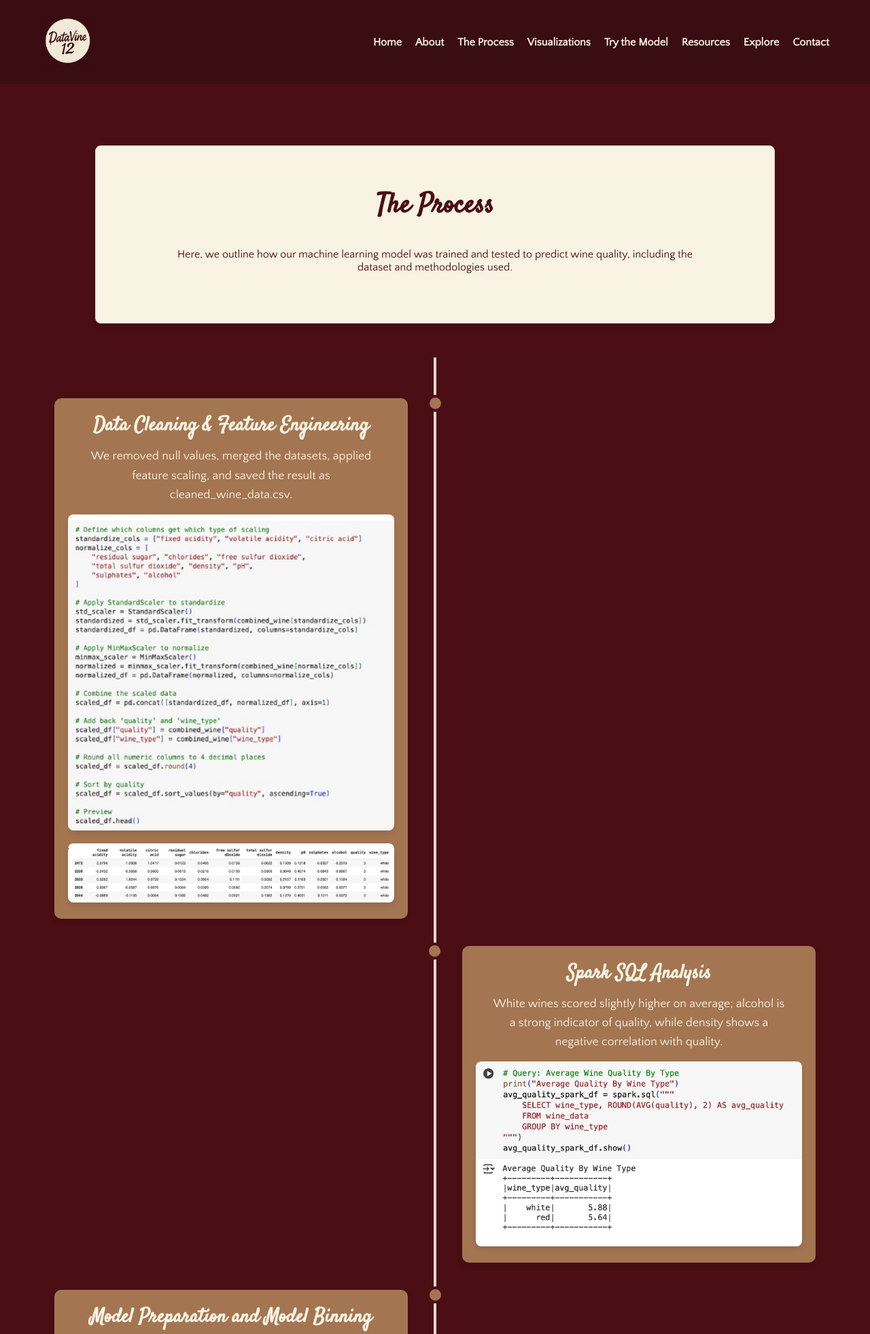
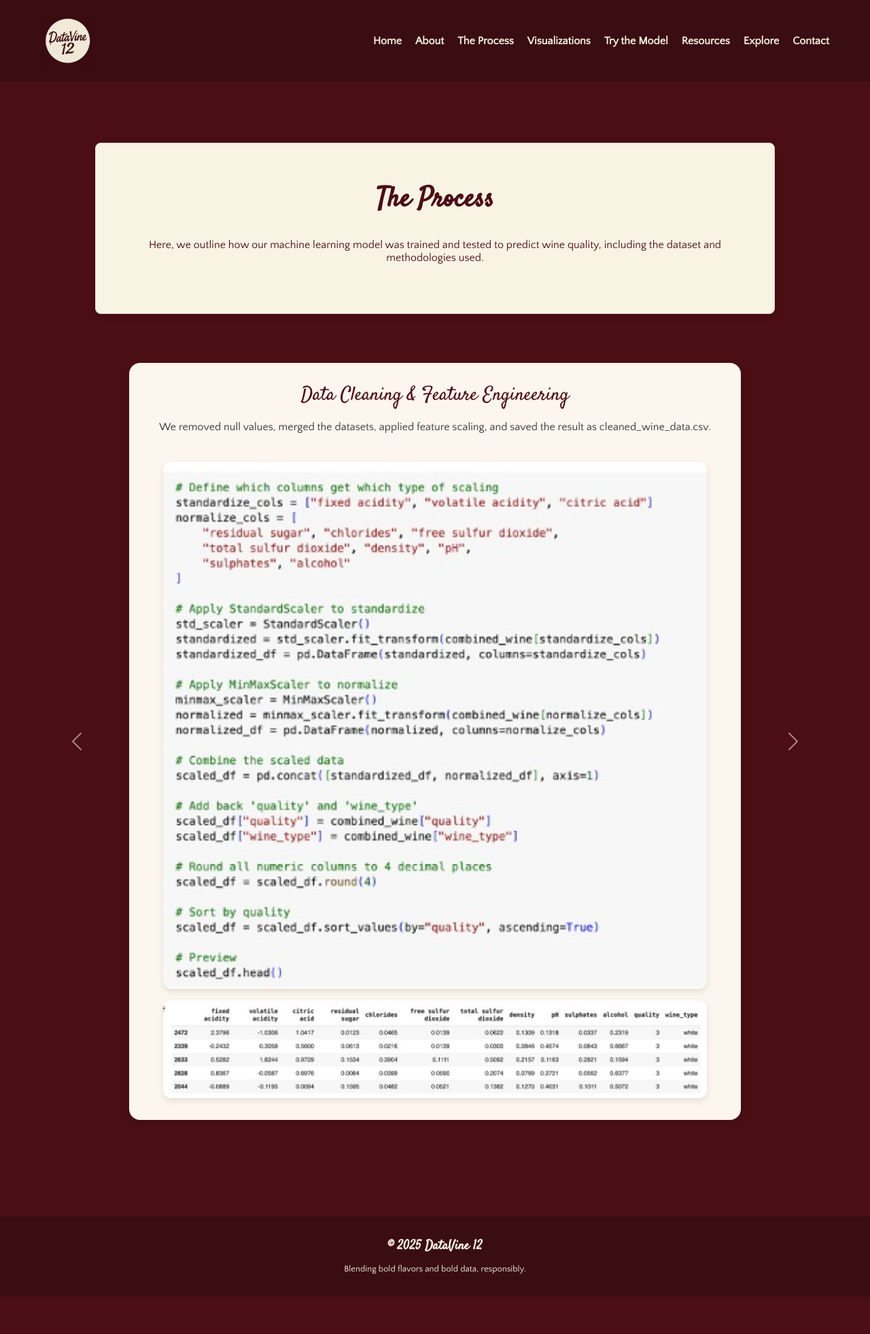
Before and after one commit to alvamag/Team3_Project4, a Flask app: page /the-process in a window 1280 px wide. Shown: the top 1963 px of the page at 68% size. After the commit the page ends 1908 px from the top, so only its background shows below. Run offline with Flask 3, Linux system fonts and the light colour scheme; parts of the project's set-up code (start-up, migrations or seed data) failed here and were passed over.

Commit message:
ML WORKS

```diff
--- a/wine_quality_app/app.py
+++ b/wine_quality_app/app.py
@@ -1,8 +1,12 @@
 from flask import Flask, render_template, request, jsonify
 import folium
 import json
+import joblib   # Assuming you have a model saved as 'model.pkl'
 
 app = Flask(__name__)
+# Load the trained Random Forest model
+model = joblib.load("models/random_forest_model.pkl")
+
 
 # Route for the homepage
 @app.route('/')
@@ -68,17 +72,41 @@ def explore():
 
     return render_template("explore.html", map_html=map_html)
 
-# Route for the contact page
+    @app.route('/predict', methods=['POST'])
+    def predict():
+        data = request.get_json()
+
+        features = [
+            data['fixed_acidity'],
+            data['volatile_acidity'],
+            data['citric_acid'],
+            data['residual_sugar'],
+            data['chlorides'],
+            data['free_sulfur_dioxide'],
+            data['total_sulfur_dioxide'],
+            data['density'],
+            data['pH'],
+            data['sulphates'],
+            data['alcohol'],
+            data['type_white'],
+            data['type_red']
+        ]
+
+        prediction = model.predict([features])[0]  # "Low", "Medium", or "High"
+
+        reverse_map = {"Low": 0, "Medium": 1, "High": 2}
+        numeric_class = reverse_map.get(prediction, -1)
+
+        return jsonify({
+            'numeric_prediction': numeric_class,
+            'label_prediction': prediction
+        })
+
 @app.route('/contact')
 def contact():
     return render_template('contact.html')
 
-# Prediction route for the "Try the Model" form (mocked)
-@app.route('/predict', methods=['POST'])
-def predict():
-    data = request.get_json()
-    prediction = "Good Quality Wine"  # Replace with actual model later
-    return jsonify({'prediction': prediction})
+
 
 if __name__ == '__main__':
     app.run(debug=True)
--- a/wine_quality_app/static/css/the-process.css
+++ b/wine_quality_app/static/css/the-process.css
@@ -1,9 +1,11 @@
-/* The Process Page Styling */
+/* ------------------------------
+   The Process Page Styling
+------------------------------ */
 
 /* Banner Section */
 .label-banner {
-    background-color: #F8F3E3; /* Creamy background */
-    color: #4B0E15;            /* Cabernet text color */
+  background-color: #F8F3E3;
+  color: #4B0E15;
   padding: 60px 40px;
   margin: 40px auto;
   border-radius: 8px;
@@ -19,10 +21,10 @@
 }
 
 .label-banner h2 {
-    font-size: 2.5rem;  /* Larger font for the section heading */
+  font-size: 2.5rem;
   font-weight: 600;
   margin-bottom: 20px;
-    font-family: 'Satisfy', cursive; /* Apply the 'Satisfy' cursive font */
+  font-family: 'Satisfy', cursive;
 }
 
 .label-banner p {
@@ -33,163 +35,48 @@
   text-align: center;
 }
 
-  /* Hover effect for any additional content or cards you might want to add */
-  .card {
-    background-color: #3A0D12; /* Dark wine background */
-    color: #F8F3E3; /* Light cream text */
-    padding: 30px;
-    border-radius: 10px;
-    max-width: 800px; /* Limit the card width */
-    margin: 20px auto;
-    box-shadow: 0 5px 15px rgba(0, 0, 0, 0.1);
+/* Slide-style carousel cards */
+.slide-card {
+  background-color: #fdf6ee;
+  padding: 2rem;
+  border-radius: 16px;
+  max-width: 900px;
+  margin: 2rem auto;
+  box-shadow: 0 4px 12px rgba(0,0,0,0.1);
+  text-align: center;
 }
 
-  h1 {
-    font-family: 'Satisfy', cursive;  /* Apply the 'Satisfy' font family */
-    font-size: 2.5rem;
-    font-weight: 700;
+.slide-card h3 {
+  font-family: 'Satisfy', cursive;
+  font-size: 1.75rem;
+  margin-bottom: 1rem;
   color: #4B0E15;
-    margin-bottom: 20px;
 }
 
-  p {
-    font-size: 1.2rem;
-    line-height: 1.8;
-    color: #4B0E15;
-    max-width: 800px;
-    margin: 0 auto;
-    padding: 0 20px;
+.slide-card p {
+  font-family: 'Quattrocento Sans', sans-serif;
+  font-size: 1rem;
+  color: #333;
+  margin-bottom: 1.5rem;
 }
 
-  /* Hover effect for cards */
-  .card:hover {
-    transform: translateY(-5px);
-    box-shadow: 0 10px 25px rgba(0, 0, 0, 0.15);
-  }
-  /* Timeline container */
-.timeline {
-  position: relative;
-  max-width: 1200px;
-  margin: 50px auto;
-  padding: 40px 0;
-}
-
-.timeline::after {
-  content: '';
-  position: absolute;
-  width: 4px;
-  background-color: #E8D6CB; /* Cabernet line */
-  top: 0;
-  bottom: 0;
-  left: 50%;
-  margin-left: -2px;
-}
-
-/* Timeline content blocks */
-.timeline-step {
-  padding: 20px 40px;
-  position: relative;
-  width: 50%;
-}
-
-.timeline-step::after {
-  content: '';
-  position: absolute;
-  width: 25px;
-  height: 25px;
-  right: -13px;
-  background-color: #A47551;
-  border: 4px solid #4B0E15;
-  top: 15px;
-  border-radius: 50%;
-  z-index: 1;
-}
-
-/* Left side */
-.left {
-  left: 0;
-}
-
-.left::after {
-  left: auto;
-  right: -13px;
-}
-
-/* Right side */
-.right {
-  left: 50%;
-}
-
-.right::after {
-  left: -13px;
-}
-
-.timeline-img-row {
-  display: flex;
-  justify-content: center;  /* Center the images horizontally */
-  gap: 20px;                /* Space between images */
-  margin-top: 15px;
-}
-
-.timeline-img {
+.slide-card img {
   width: 100%;
-  max-width: 45%;           /* Adjust width as needed */
-  border-radius: 8px;
-  box-shadow: 0 4px 10px rgba(0, 0, 0, 0.1);
-}
-
-/* Timeline content cards */
-.timeline-content {
-  background-color: #A47551;
-  color: #F8F3E3;
-  padding: 20px;
-  border-radius: 10px;
+  max-width: 800px;
+  border-radius: 12px;
+  margin-top: 1rem;
   box-shadow: 0 4px 10px rgba(0,0,0,0.1);
 }
 
-.timeline-content h3 {
-  font-family: 'Satisfy', cursive;
-  font-size: 1.8rem;
-  margin-bottom: 10px;
-  color: #F8F3E3;
+/* Carousel arrows */
+.carousel-control-prev-icon,
+.carousel-control-next-icon {
+  background-color: #4B0E15;
+  border-radius: 50%;
+  padding: 10px;
 }
 
-.timeline-content p {
-  font-family: 'Quattrocento Sans', sans-serif;
-  font-size: 1.1rem;
-  line-height: 1.6;
-  color: #F8F3E3;
-}
-
-.timeline-img {
-  width: 100%;
-  max-width: 100%;
-  margin-top: 15px;
-  border-radius: 8px;
-  box-shadow: 0 4px 10px rgba(0,0,0,0.1);
-}
-/* Responsive stacking on small screens */
-@media screen and (max-width: 768px) {
-  .timeline::after {
-    left: 31px;
-  }
-
-  .timeline-step {
-    width: 100%;
-    padding-left: 70px;
-    padding-right: 25px;
-  }
-
-  .left, .right {
-    left: 0;
-  }
-
-  .timeline-step::after {
-    left: 15px;
-  }
-}
-
-  /* Footer should be consistent with other pages */
+/* Footer */
 .site-footer {
   background-color: #3A0D12;
   color: #F8F3E3;
--- a/wine_quality_app/templates/the-process.html
+++ b/wine_quality_app/templates/the-process.html
@@ -8,11 +8,15 @@
   <!-- Fonts -->
   <link href="https://fonts.googleapis.com/css2?family=Quattrocento+Sans&family=Satisfy&display=swap" rel="stylesheet">
 
+  <!-- Bootstrap CSS -->
+  <link href="https://cdn.jsdelivr.net/npm/bootstrap@5.3.3/dist/css/bootstrap.min.css" rel="stylesheet">
+
   <!-- Stylesheets for The Process Page -->
-  <link rel="stylesheet" href="{{ url_for('static', filename='css/main.css') }}"> <!-- Global Styles -->
-  <link rel="stylesheet" href="{{ url_for('static', filename='css/the-process.css') }}"> <!-- The Process-specific Styles -->
+  <link rel="stylesheet" href="{{ url_for('static', filename='css/main.css') }}">
+  <link rel="stylesheet" href="{{ url_for('static', filename='css/the-process.css') }}">
 </head>
 <body>
+
   <!-- Header -->
   <header>
     <nav class="nav-bar">
@@ -36,71 +40,83 @@
 
   <!-- Main Content -->
   <main>
-    <!-- Project Overview Banner (similar to Home and About pages) -->
     <section class="label-banner">
       <h2>The Process</h2>
       <p>Here, we outline how our machine learning model was trained and tested to predict wine quality, including the dataset and methodologies used.</p>
     </section>
-    <section class="timeline">
 
-      <!-- Step 1 -->
-      <div class="timeline-step left">
-        <div class="timeline-content">
+    <!-- Bootstrap Carousel Slide Version of Timeline -->
+    <div id="timelineCarousel" class="carousel slide" data-bs-ride="false">
+      <div class="carousel-inner">
+
+        <!-- Slide 1 -->
+        <div class="carousel-item active">
+          <div class="slide-card">
             <h3>Data Cleaning & Feature Engineering</h3>
             <p>We removed null values, merged the datasets, applied feature scaling, and saved the result as cleaned_wine_data.csv.</p>
-          <img src="{{ url_for('static', filename='images/Picture1.jpg') }}" alt="Cleaned Data Preview" class="timeline-img">
-          <img src="{{ url_for('static', filename='images/Picture2.jpg') }}" alt="Cleaned Data Preview" class="timeline-img">
+            <img src="{{ url_for('static', filename='images/Picture1.jpg') }}" alt="Cleaned Data Preview">
+            <img src="{{ url_for('static', filename='images/Picture2.jpg') }}" alt="Cleaned Data Preview">
           </div>
         </div>
 
-      <!-- Step 2 -->
-      <div class="timeline-step right">
-        <div class="timeline-content">
+        <!-- Slide 2 -->
+        <div class="carousel-item">
+          <div class="slide-card">
             <h3>Spark SQL Analysis</h3>
             <p>White wines scored slightly higher on average; alcohol is a strong indicator of quality, while density shows a negative correlation with quality.</p>
-          <img src="{{ url_for('static', filename='images/Picture3.jpg') }}" alt="Cleaned Data Preview" class="timeline-img">
+            <img src="{{ url_for('static', filename='images/Picture3.jpg') }}" alt="Spark SQL Analysis">
           </div>
         </div>
 
-      <!-- Step 3 -->
-      <div class="timeline-step left">
-        <div class="timeline-content">
-          <h3>Model Preparation and Model Binning</h3>
-          <p>Class encoding was defined as follows: 0 represents low quality (scores 3–5), 1 represents medium quality (score 6), and 2 represents high quality (scores 7 and above).</p>
-          <img src="{{ url_for('static', filename='images/Picture4.jpg') }}" alt="Cleaned Data Preview" class="timeline-img">
+        <!-- Slide 3 -->
+        <div class="carousel-item">
+          <div class="slide-card">
+            <h3>Model Preparation and Binning</h3>
+            <p>Class encoding was defined as follows: 0 = low quality (scores 3–5), 1 = medium quality (score 6), 2 = high quality (scores 7+).</p>
+            <img src="{{ url_for('static', filename='images/Picture4.jpg') }}" alt="Model Binning">
           </div>
         </div>
 
-      <!-- Step 4 -->
-      <div class="timeline-step right">
-        <div class="timeline-content">
+        <!-- Slide 4 -->
+        <div class="carousel-item">
+          <div class="slide-card">
             <h3>Initial Model Training</h3>
-          <p>We used Random Forest as our baseline model, achieving an accuracy of 88.62%, and evaluated its performance using precision, recall, and F1 score.</p>
-          <img src="{{ url_for('static', filename='images/Picture5.jpg') }}" alt="Cleaned Data Preview" class="timeline-img">
+            <p>We used Random Forest as our baseline model, achieving 88.62% accuracy. Performance was evaluated using precision, recall, and F1 score.</p>
+            <img src="{{ url_for('static', filename='images/Picture5.jpg') }}" alt="Model Training">
           </div>
         </div>
 
-      <!-- Step 5 -->
-      <div class="timeline-step left">
-        <div class="timeline-content">
-          <h3>Initial Model Optimization</h3>
-          <p>We experimented with Logistic Regression and SVM, applied PCA to reduce dimensionality, and found that Random Forest performed best overall.</p>
-            <img src="{{ url_for('static', filename='images/Picture6.jpg') }}" alt="Cleaned Data Preview" class="timeline-img">
-            <img src="{{ url_for('static', filename='images/Picture7.jpg') }}" alt="Cleaned Data Preview" class="timeline-img">
+        <!-- Slide 5 -->
+        <div class="carousel-item">
+          <div class="slide-card">
+            <h3>Model Optimization</h3>
+            <p>We experimented with Logistic Regression, SVM, and PCA. Random Forest consistently performed best with minimal dimensionality reduction.</p>
+            <img src="{{ url_for('static', filename='images/Picture6.jpg') }}" alt="Model Optimization">
+            <img src="{{ url_for('static', filename='images/Picture7.jpg') }}" alt="Model Optimization">
           </div>
         </div>
 
-      <!-- Step 6 -->
-      <div class="timeline-step right">
-        <div class="timeline-content">
-          <h3>Initial Model Evaluation</h3>
-          <p>The model achieved high precision and recall for most classes, generalized well to unseen data, and reached a final accuracy of 88.62%.</p>
-          <img src="{{ url_for('static', filename='images/Picture8.jpg') }}" alt="Cleaned Data Preview" class="timeline-img">
+        <!-- Slide 6 -->
+        <div class="carousel-item">
+          <div class="slide-card">
+            <h3>Final Model Evaluation</h3>
+            <p>The final model maintained strong performance across all metrics and generalized well, with a final accuracy of 88.62% on test data.</p>
+            <img src="{{ url_for('static', filename='images/Picture8.jpg') }}" alt="Final Evaluation">
           </div>
         </div>
 
-    </section>
+      </div>
 
+      <!-- Carousel controls -->
+      <button class="carousel-control-prev" type="button" data-bs-target="#timelineCarousel" data-bs-slide="prev">
+        <span class="carousel-control-prev-icon" aria-hidden="true"></span>
+        <span class="visually-hidden">Previous</span>
+      </button>
+      <button class="carousel-control-next" type="button" data-bs-target="#timelineCarousel" data-bs-slide="next">
+        <span class="carousel-control-next-icon" aria-hidden="true"></span>
+        <span class="visually-hidden">Next</span>
+      </button>
+    </div>
   </main>
 
   <footer class="site-footer">
@@ -108,8 +124,10 @@
     <span class="footer-line-two">Blending bold flavors and bold data, responsibly.</span>
   </footer>
 
-  <!-- Optional JavaScript (e.g., for popups or functionality) -->
-  <!-- If you have JS, link it here -->
+  <!-- Bootstrap JS -->
+  <script src="https://cdn.jsdelivr.net/npm/bootstrap@5.3.3/dist/js/bootstrap.bundle.min.js"></script>
+
+  <!-- Optional Custom JS -->
   <script src="{{ url_for('static', filename='js/script.js') }}"></script>
 </body>
 </html>
```
Also changed, not shown: wine_quality_app/static/css/try-the-model.css (+34 -12 lines), wine_quality_app/templates/try-the-model.html (+90 -97 lines), 2 other files. Lines whose indentation alone changed are shown as unchanged.
